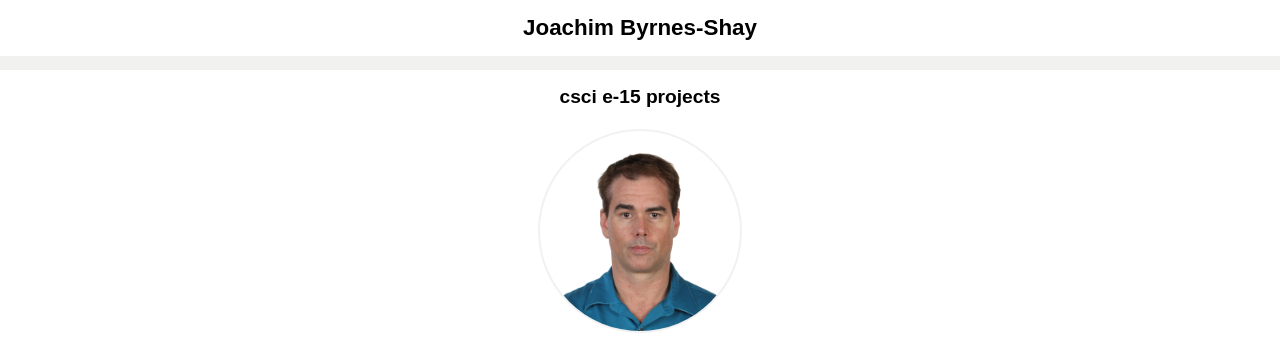
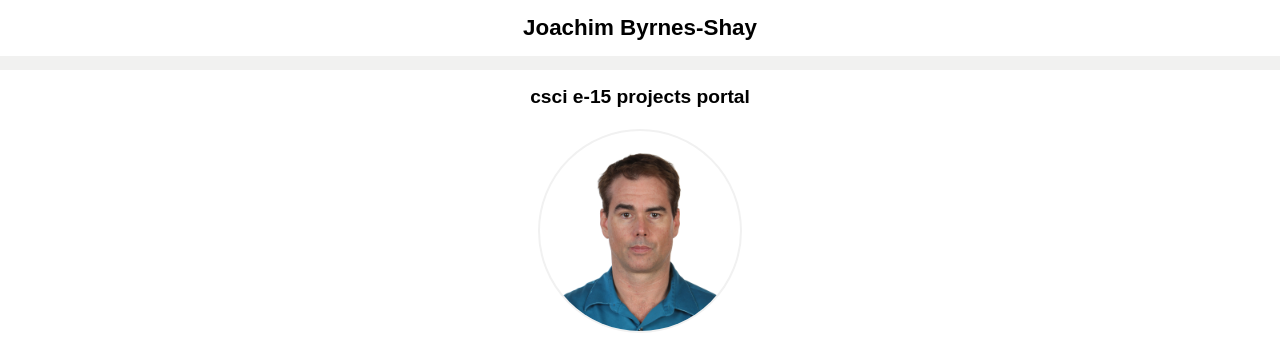
Before and after one commit to jbyrnesshay/p1, a PHP site: page / in a window 1280 px wide. Shown: the top 337 px of the page. Run offline with PHP 8.4, Linux system fonts and the light colour scheme.

Commit message:
fixed project title

```diff
--- a/index.php
+++ b/index.php
@@ -1,7 +1,8 @@
 <!DOCTYPE html>
 <html>
   <head>
-    <title> Joachim Byrnes-Shay, P1: portal for DWA projects </title>
+    <title> Joachim Byrnes-Shay, P1: CSCI E-15 Projects Portal
+</title>
     <meta charset="utf-8">
     <link href="css/styles.css" rel="stylesheet" type="text/css">
   </head>
@@ -9,7 +10,7 @@
     <header>
     	 <h1> Joachim Byrnes-Shay</h1>
 	      <hr>
-	        <h2>csci e-15 projects</h2>
+	        <h2>csci e-15 projects portal</h2>
 	   <img src="img/pic.png" alt="joachim">
 	</header>
 	<main>
```
Also changed, not shown: README.md.
